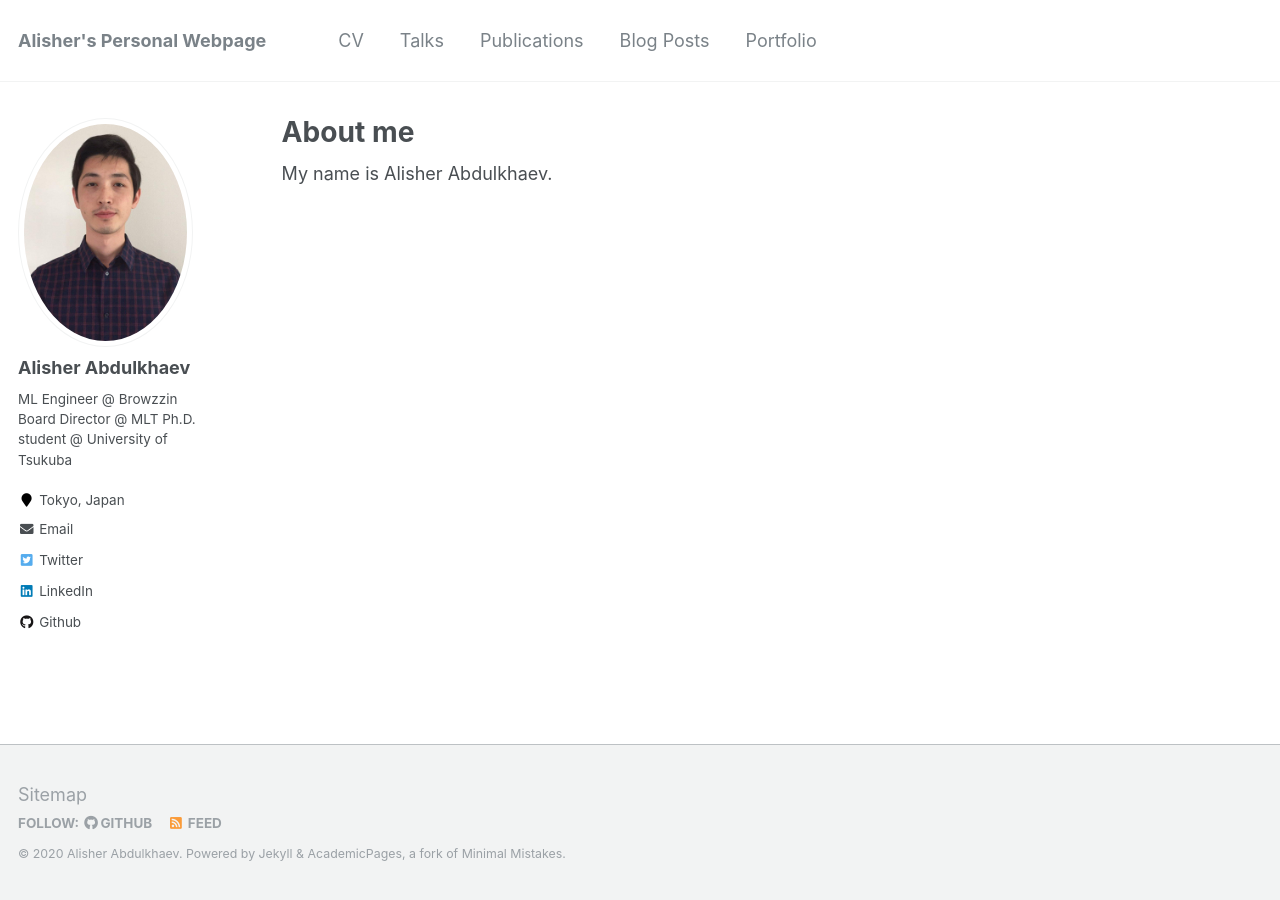
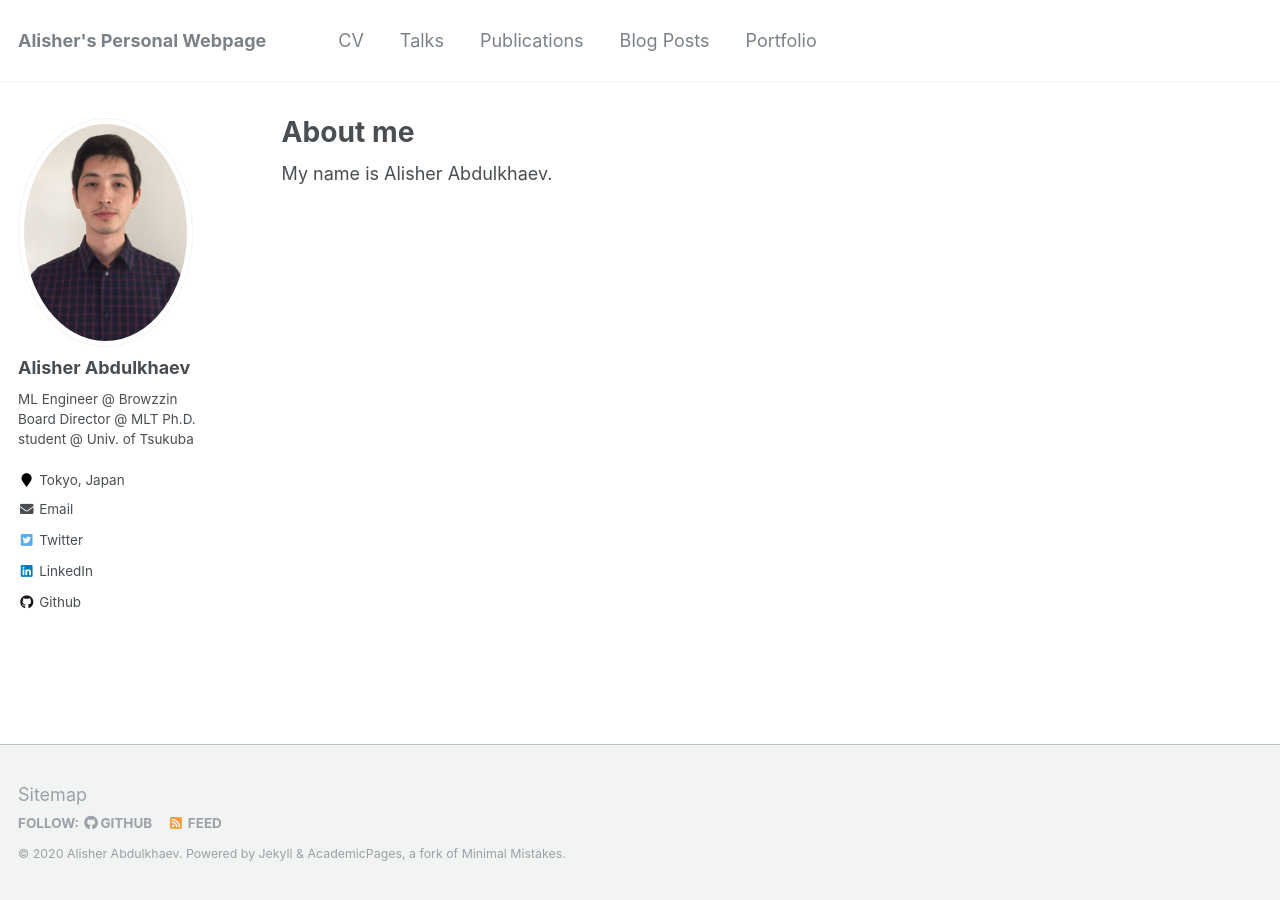
Before and after one commit to vivek37373/alisher-ai.github.io, a Jekyll site: the page built from _pages/about.md, in a window 1280 px wide. Built offline with Jekyll 4.4.1, drawn with Linux system fonts in a browser that asks for light colours.

Commit message:
Update _config.yml

```diff
--- a/_config.yml
+++ b/_config.yml
@@ -20,7 +20,7 @@ description              : &description
 
                                 Board Director @ MLT
 
-                                Ph.D. student @ University of Tsukuba
+                                Ph.D. student @ Univ. of Tsukuba
 
 url                      : https://alisher-ai.github.io # the base hostname & protocol for your site e.g. "https://mmistakes.github.io"
 baseurl                  : "" # the subpath of your site, e.g. "/blog"
@@ -99,7 +99,7 @@ author:
 
                     Board Director @ MLT
 
-                    Ph.D. student @ University of Tsukuba
+                    Ph.D. student @ Univ. of Tsukuba
 
   location         : "Tokyo, Japan"
   employer         :
```
